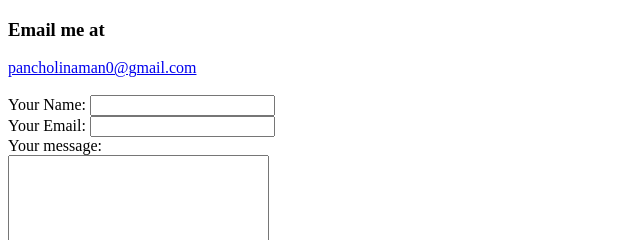
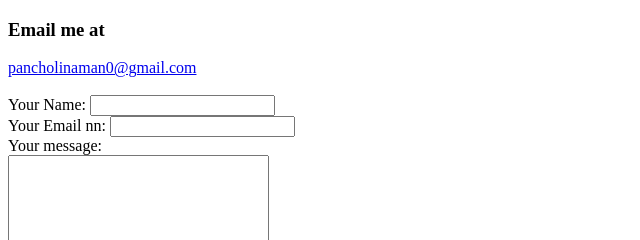
Before and after one commit to darkshadows3007/cv, a plain HTML site: page contact.html in a window 1280 px wide. Shown: the top 240 px of the page, 0-640 px from the left. Drawn offline with Linux system fonts and the light colour scheme.

Commit message:
Update contact.html

```diff
--- a/contact.html
+++ b/contact.html
@@ -11,7 +11,7 @@
 <form  action="mailto:pancholinaman0@gmail.com" method="post" enctype="text/plain">
     <label>Your Name: </label>
     <input type="text" name="name" value=""><br>
-    <label>Your Email: </label>
+    <label>Your Email nn: </label>
     <input type="email" name="email"><br>
     <label> Your message: </label><br>
     <textarea name="name" rows="10" cols="30"></textarea>
```
